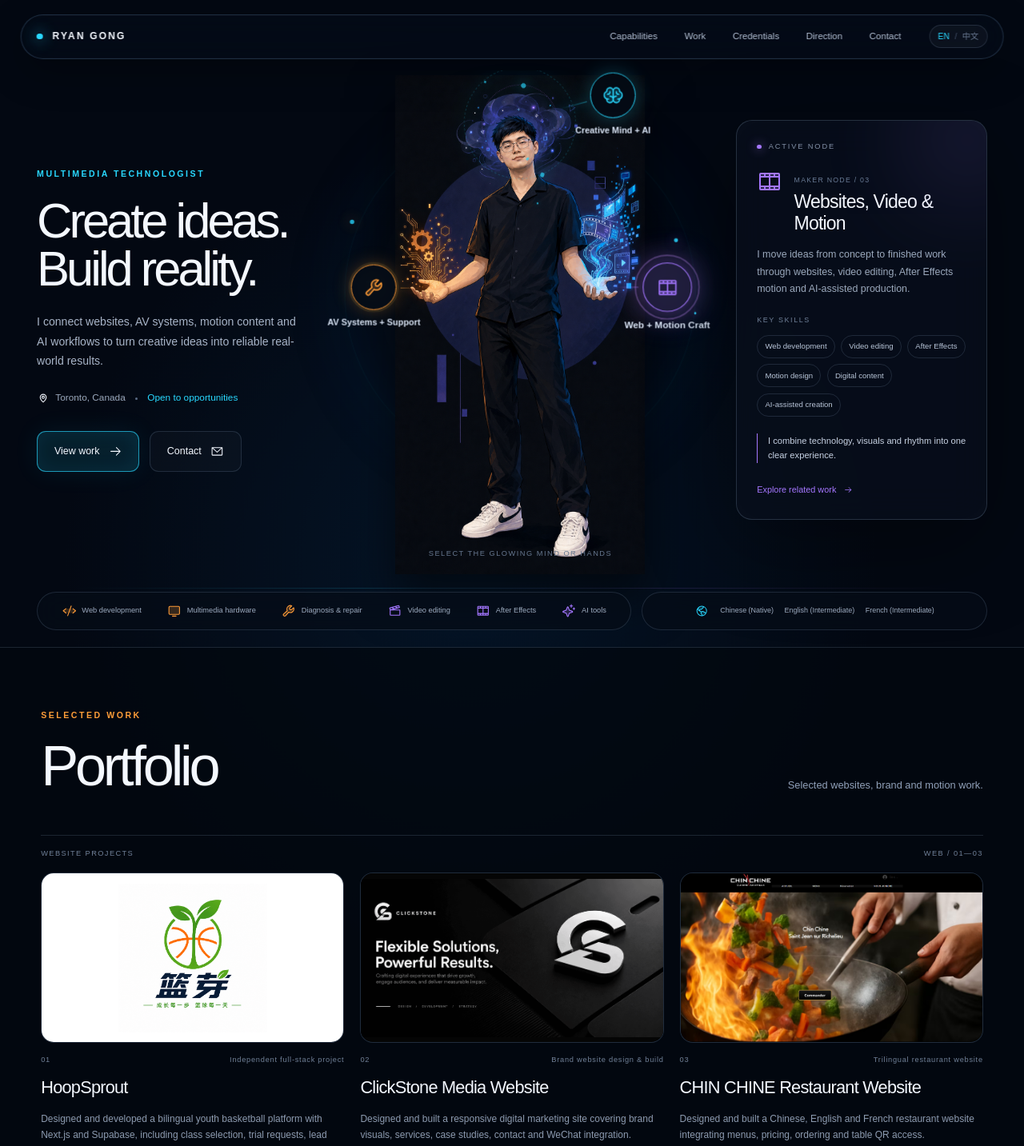
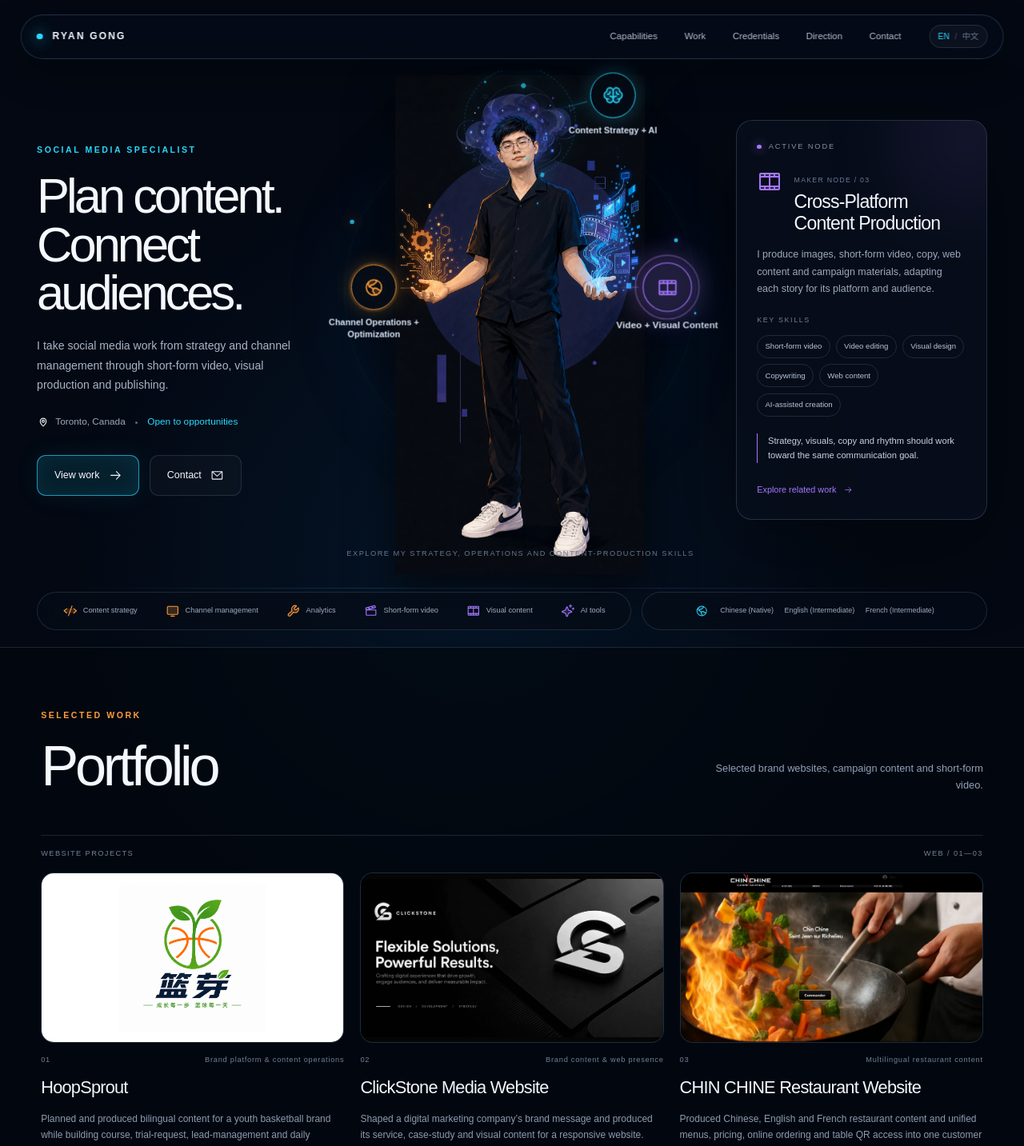
Before and after one commit to ryangong3/ryangong3.github.io, a Next.js app: page / in a window 1280 px wide. Shown: the top 1433 px of the page at 80% size. Built offline with nearby package versions, Linux system fonts and the light colour scheme.

Commit message:
Reposition portfolio for social media roles

```diff
--- a/app/layout.tsx
+++ b/app/layout.tsx
@@ -23,9 +23,9 @@ export async function generateMetadata(): Promise<Metadata> {
     requestHeaders.get("x-forwarded-proto") ??
     (host.startsWith("localhost") ? "http" : "https");
   const baseUrl = new URL(`${protocol}://${host}`);
-  const title = "Ryan Gong | Creative Technologist";
+  const title = "Ryan Gong | Social Media Specialist";
   const description =
-    "一份可以探索的互动简历：网站制作、视频与动效、多媒体设备和软硬件故障排查。";
+    "Ryan Gong 的互动作品集：社交媒体策略、账号运营、短视频制作、品牌内容与数字营销。";
 
   return {
     metadataBase: baseUrl,
@@ -40,7 +40,7 @@ export async function generateMetadata(): Promise<Metadata> {
           url: new URL("/og.png", baseUrl).toString(),
           width: 1672,
           height: 941,
-          alt: "Creative Technologist interactive portfolio",
+          alt: "Ryan Gong social media specialist portfolio",
         },
       ],
     },
--- a/app/page.tsx
+++ b/app/page.tsx
@@ -29,60 +29,60 @@ const zoneOrder: ZoneKey[] = ["mind", "repair", "create"];
 const zoneContent = {
   zh: {
     mind: {
-      eyebrow: "创意节点 / 01",
-      short: "创意思维 + AI",
-      title: "创意、AI 与持续学习",
+      eyebrow: "策略节点 / 01",
+      short: "内容策略 + AI",
+      title: "社交媒体策略与内容策划",
       description:
-        "我习惯从不确定的问题里寻找可能性，把天马行空的想法整理成能够被制作、测试和使用的方案。",
-      skills: ["AI 创作工具", "创意构思", "快速学习", "中文母语", "英语中级", "法语中级"],
-      note: "让工具服务于想法，而不是让想法被工具限制。",
+        "我从品牌目标、受众需求和平台语境出发，把主题转化为可执行的内容方向、发布计划与传播创意。",
+      skills: ["内容策略", "受众洞察", "选题策划", "内容日历", "AI 创作工具", "跨文化沟通"],
+      note: "每一条内容都应有明确的受众、目的和表达方式。",
     },
     repair: {
-      eyebrow: "技术节点 / 02",
-      short: "AV 系统 + 排障",
-      title: "设备、维修与故障排查",
+      eyebrow: "运营节点 / 02",
+      short: "平台运营 + 优化",
+      title: "平台运营与数据复盘",
       description:
-        "我熟悉多媒体设备和电脑软硬件，能够沿着信号、系统与使用场景逐层定位问题，并恢复稳定运行。",
-      skills: ["AV 多媒体设备", "电脑软硬件", "系统排障", "设备安装", "信号链检查", "现场技术支持"],
-      note: "先复现问题，再缩小范围，最后验证解决方案。",
+        "我能够维护社交账号与公开信息，跟进评论和用户反馈，并结合内容表现与平台趋势持续调整运营方向。",
+      skills: ["账号运营", "内容发布", "评论管理", "数据分析", "趋势观察", "持续优化"],
+      note: "用数据判断内容表现，再把洞察带回下一轮创作。",
     },
     create: {
       eyebrow: "制作节点 / 03",
-      short: "网站 + 动态视觉",
-      title: "网站、视频与动态视觉",
+      short: "视频 + 视觉内容",
+      title: "跨平台数字内容制作",
       description:
-        "我可以把内容从概念推进到成品：制作网站、剪辑视频、完成 AE 动效，并用 AI 提高创作效率。",
-      skills: ["网站开发", "视频剪辑", "After Effects", "动态设计", "数字内容", "AI 辅助创作"],
-      note: "把技术、画面与节奏组织成一次完整体验。",
+        "我可以独立完成图片、短视频、文案、网页内容与宣传素材，让同一主题适配不同平台和受众。",
+      skills: ["短视频制作", "视频剪辑", "视觉设计", "文案内容", "网页内容", "AI 辅助创作"],
+      note: "让策略、画面、文案与节奏共同服务传播目标。",
     },
   },
   en: {
     mind: {
-      eyebrow: "CREATIVE NODE / 01",
-      short: "Creative Mind + AI",
-      title: "Creative Thinking, AI & Learning",
+      eyebrow: "STRATEGY NODE / 01",
+      short: "Content Strategy + AI",
+      title: "Social Strategy & Content Planning",
       description:
-        "I find possibilities inside uncertain problems and shape ambitious ideas into solutions that can be built, tested and used.",
-      skills: ["AI creation tools", "Creative ideation", "Fast learner", "Native Chinese", "Intermediate English", "Intermediate French"],
-      note: "Tools should serve ideas, not limit them.",
+        "I turn brand goals, audience needs and platform context into practical content directions, publishing plans and campaign ideas.",
+      skills: ["Content strategy", "Audience insight", "Editorial planning", "Content calendars", "AI creation tools", "Cross-cultural communication"],
+      note: "Every post should have a clear audience, purpose and point of view.",
     },
     repair: {
-      eyebrow: "TECH NODE / 02",
-      short: "AV Systems + Support",
-      title: "Equipment, Repair & Troubleshooting",
+      eyebrow: "OPERATIONS NODE / 02",
+      short: "Channel Operations + Optimization",
+      title: "Channel Management & Performance Review",
       description:
-        "I work comfortably across multimedia equipment, computer hardware and software, tracing issues through signals and systems until they are stable.",
-      skills: ["AV equipment", "Computer hardware", "System troubleshooting", "Equipment setup", "Signal-chain checks", "On-site support"],
-      note: "Reproduce the issue, narrow the scope, then verify the solution.",
+        "I maintain social accounts and public information, respond to audience feedback, and refine content using performance signals and platform trends.",
+      skills: ["Channel management", "Publishing", "Community feedback", "Performance analysis", "Trend monitoring", "Optimization"],
+      note: "I use performance insights to make the next round of content stronger.",
     },
     create: {
       eyebrow: "MAKER NODE / 03",
-      short: "Web + Motion Craft",
-      title: "Websites, Video & Motion",
+      short: "Video + Visual Content",
+      title: "Cross-Platform Content Production",
       description:
-        "I move ideas from concept to finished work through websites, video editing, After Effects motion and AI-assisted production.",
-      skills: ["Web development", "Video editing", "After Effects", "Motion design", "Digital content", "AI-assisted creation"],
-      note: "I combine technology, visuals and rhythm into one clear experience.",
+        "I produce images, short-form video, copy, web content and campaign materials, adapting each story for its platform and audience.",
+      skills: ["Short-form video", "Video editing", "Visual design", "Copywriting", "Web content", "AI-assisted creation"],
+      note: "Strategy, visuals, copy and rhythm should work toward the same communication goal.",
     },
   },
 } as const;
@@ -92,14 +92,14 @@ const websites = [
     index: "01",
     title: "篮芽 HoopSprout",
     titleEn: "HoopSprout",
-    type: "全栈开发个人项目",
-    typeEn: "Independent full-stack project",
+    type: "品牌平台与内容运营工具",
+    typeEn: "Brand platform & content operations",
     url: "https://www.hoopsprout.ca/",
     image: "/portfolio/hoopsprout-logo.png",
     description:
-      "独立设计并开发青少年篮球课程双语平台，基于 Next.js 与 Supabase 实现家长选课、试听申请、机构线索 CRM 和运营后台。",
+      "围绕青少年篮球品牌独立策划并制作双语网站内容，同时搭建课程展示、试听申请、客户线索与日常运营工具。",
     descriptionEn:
-      "Designed and developed a bilingual youth basketball platform with Next.js and Supabase, including class selection, trial requests, lead CRM and operations tools.",
+      "Planned and produced bilingual content for a youth basketball brand while building course, trial-request, lead-management and daily operations tools.",
     tags: ["Next.js", "Supabase", "双语平台", "CRM"],
     tagsEn: ["Next.js", "Supabase", "Bilingual", "CRM"],
   },
@@ -107,14 +107,14 @@ const websites = [
     index: "02",
     title: "ClickStone Media 官网",
     titleEn: "ClickStone Media Website",
-    type: "品牌网站设计与搭建",
-    typeEn: "Brand website design & build",
+    type: "品牌内容与网站呈现",
+    typeEn: "Brand content & web presence",
     url: "https://clickstonemedia.ca/",
     image: "/portfolio/clickstone.png",
     description:
-      "独立完成数字营销公司官网的品牌视觉、服务介绍、案例展示、联系表单与微信二维码，支持电脑端和移动端浏览。",
+      "独立梳理数字营销公司的品牌表达，制作服务介绍、案例内容、视觉素材与联系入口，并完成移动端适配。",
     descriptionEn:
-      "Designed and built a responsive digital marketing site covering brand visuals, services, case studies, contact and WeChat integration.",
+      "Shaped a digital marketing company’s brand message and produced its service, case-study and visual content for a responsive website.",
     tags: ["Wix", "Canva", "AI 工具", "响应式设计"],
     tagsEn: ["Wix", "Canva", "AI tools", "Responsive"],
   },
@@ -122,14 +122,14 @@ const websites = [
     index: "03",
     title: "CHIN CHINE 餐厅官网",
     titleEn: "CHIN CHINE Restaurant Website",
-    type: "中英法三语餐饮网站",
-    typeEn: "Trilingual restaurant website",
+    type: "餐饮品牌多语内容",
+    typeEn: "Multilingual restaurant content",
     url: "https://www.chinchine.ca/",
     image: "/portfolio/chinchine-site.png",
     description:
-      "独立设计并搭建中英法三语餐厅网站，整合菜单、价格展示、在线点餐、桌面二维码入口与订单系统。",
+      "为餐厅整理并制作中英法三语品牌内容，将菜单、价格、在线点餐与桌面二维码入口整合为一致的顾客体验。",
     descriptionEn:
-      "Designed and built a Chinese, English and French restaurant website integrating menus, pricing, ordering and table QR access.",
+      "Produced Chinese, English and French restaurant content and unified menus, pricing, online ordering and table QR access into one customer journey.",
     tags: ["Wix", "GloriaFood", "三语网站", "在线点餐"],
     tagsEn: ["Wix", "GloriaFood", "Trilingual", "Online ordering"],
   },
@@ -170,30 +170,30 @@ const copy = {
   zh: {
     nav: ["能力", "作品", "教育与认证", "方向", "联系"],
     switchLabel: "Switch to English",
-    kicker: "MULTIMEDIA TECHNOLOGIST",
-    title: ["创造想法。", "构建现实。"],
+    kicker: "SOCIAL MEDIA SPECIALIST",
+    title: ["策划内容。", "连接受众。"],
     intro:
-      "我是一名多媒体技术创作者，把网站、AV 系统、视频动效与 AI 工作流连接起来，让创意真正落地。",
+      "我是一名社交媒体专家，能够从内容策略、账号运营到短视频与视觉制作，完整推进品牌的数字传播。",
     location: "多伦多，加拿大",
     availability: "正在寻找新机会",
     viewWork: "查看作品",
     contact: "联系我",
-    nodeHint: "选择发光的头部或双手",
+    nodeHint: "探索我的策略、运营与内容制作能力",
     activeNode: "当前节点",
     keySkills: "核心技能",
     exploreRelated: "查看相关作品",
-    skillStrip: ["网站开发", "多媒体设备", "诊断与维修", "视频剪辑", "After Effects", "AI 工具"],
+    skillStrip: ["内容策略", "账号运营", "数据分析", "短视频制作", "视觉内容", "AI 工具"],
     languages: ["中文（母语）", "英语（中级）", "法语（中级）"],
     workEyebrow: "SELECTED WORK",
     portfolioTitle: "作品集",
-    portfolioIntro: "网站、品牌与动态影像项目。",
+    portfolioIntro: "品牌网站、推广内容与短视频作品。",
     websites: "网站项目",
     films: "视频作品",
     visit: "访问网站",
     play: "站内播放",
     credentialsEyebrow: "EDUCATION / CREDENTIALS",
     credentialsTitle: "教育与认证",
-    credentialsIntro: "专业学习与行业认证，为技术制作和内容运营打下基础。",
+    credentialsIntro: "数字媒体学习与全媒体运营认证，为内容策划、制作和平台运营打下基础。",
     credentials: [
       {
         type: "学士学位",
@@ -210,7 +210,7 @@ const copy = {
     ],
     experienceEyebrow: "WORK EXPERIENCE / CHINA + CANADA",
     experienceTitle: "工作经历",
-    experienceIntro: "社交媒体运营、数字内容制作与线上推广职责。",
+    experienceIntro: "覆盖内容策划、账号管理、数字制作、线上推广与运营优化。",
     experiences: [
       {
         title: "社交媒体专员（加拿大）",
@@ -232,19 +232,19 @@ const copy = {
         ],
       },
     ],
-    rolesEyebrow: "DIRECTION / TORONTO",
-    rolesTitle: "适合我的工作方向",
+    rolesEyebrow: "SOCIAL MEDIA / TORONTO",
+    rolesTitle: "我的专业方向",
     roles: [
-      ["AV / IT Support Technician", "会议与多媒体设备、现场技术支持、电脑软硬件和系统故障排查。"],
-      ["Multimedia Technician", "连接设备、网站、视频与数字内容的跨领域制作和技术支持。"],
-      ["Digital Content Producer", "视频剪辑、AE 动效、网页内容和 AI 辅助的多平台视觉制作。"],
+      ["Social Media Specialist", "制定内容方向、维护社交账号、管理发布节奏，并根据受众反馈持续优化。"],
+      ["Content Creator", "独立完成图片、文案、短视频与活动素材，适配不同平台和传播场景。"],
+      ["Digital Content Producer", "整合视频剪辑、动态视觉、网页内容与 AI 工具，推进跨平台内容生产。"],
     ],
     contactEyebrow: "LET’S CONNECT",
-    contactTitle: "需要一个同时懂创意与技术的人？",
-    contactCopy: "我目前在多伦多寻找多媒体技术、AV / IT 支持与数字内容相关机会。",
+    contactTitle: "需要一位能把策略变成内容的人？",
+    contactCopy: "我目前在多伦多寻找社交媒体运营、内容创作与数字营销相关机会。",
     email: "发送邮件",
     phone: "拨打电话",
-    footer: "Ryan Gong · Creative Technologist · Toronto",
+    footer: "Ryan Gong · Social Media Specialist · Toronto",
     nowPlaying: "正在播放",
     closeVideo: "关闭视频",
     youtube: "在 YouTube 打开",
@@ -252,30 +252,30 @@ const copy = {
   en: {
     nav: ["Capabilities", "Work", "Credentials", "Direction", "Contact"],
     switchLabel: "切换至中文",
-    kicker: "MULTIMEDIA TECHNOLOGIST",
-    title: ["Create ideas.", "Build reality."],
+    kicker: "SOCIAL MEDIA SPECIALIST",
+    title: ["Plan content.", "Connect audiences."],
     intro:
-      "I connect websites, AV systems, motion content and AI workflows to turn creative ideas into reliable real-world results.",
+      "I take social media work from strategy and channel management through short-form video, visual production and publishing.",
     location: "Toronto, Canada",
     availability: "Open to opportunities",
     viewWork: "View work",
     contact: "Contact",
-    nodeHint: "Select the glowing mind or hands",
+    nodeHint: "Explore my strategy, operations and content-production skills",
     activeNode: "Active node",
     keySkills: "Key skills",
     exploreRelated: "Explore related work",
-    skillStrip: ["Web development", "Multimedia hardware", "Diagnosis & repair", "Video editing", "After Effects", "AI tools"],
+    skillStrip: ["Content strategy", "Channel management", "Analytics", "Short-form video", "Visual content", "AI tools"],
     languages: ["Chinese (Native)", "English (Intermediate)", "French (Intermediate)"],
     workEyebrow: "SELECTED WORK",
     portfolioTitle: "Portfolio",
-    portfolioIntro: "Selected websites, brand and motion work.",
+    portfolioIntro: "Selected brand websites, campaign content and short-form video.",
     websites: "Website projects",
     films: "Video projects",
     visit: "Visit website",
     play: "Play here",
     credentialsEyebrow: "EDUCATION / CREDENTIALS",
     credentialsTitle: "Education & Credentials",
-    credentialsIntro: "Academic training and industry certification supporting my technical and creative work.",
+    credentialsIntro: "Digital media education and all-media certification supporting content strategy, production and channel operations.",
     credentials: [
       {
         type: "Bachelor’s Degree",
@@ -292,7 +292,7 @@ const copy = {
     ],
     experienceEyebrow: "WORK EXPERIENCE / CHINA + CANADA",
     experienceTitle: "Work Experience",
-    experienceIntro: "Social media, digital content and online promotion responsibilities.",
+    experienceIntro: "Content planning, channel management, digital production, online promotion and performance optimization.",
     experiences: [
       {
         title: "Social Media Specialist — Canada",
@@ -314,19 +314,19 @@ const copy = {
         ],
       },
     ],
-    rolesEyebrow: "DIRECTION / TORONTO",
-    rolesTitle: "Roles I’m a strong fit for",
+    rolesEyebrow: "SOCIAL MEDIA / TORONTO",
+    rolesTitle: "My professional focus",
     roles: [
-      ["AV / IT Support Technician", "Conference and multimedia equipment, on-site support, computer hardware, software and system troubleshooting."],
-      ["Multimedia Technician", "Cross-disciplinary production and technical support connecting equipment, websites, video and digital content."],
-      ["Digital Content Producer", "Video editing, After Effects motion, web content and AI-assisted visual production across platforms."],
+      ["Social Media Specialist", "Content direction, channel management, publishing cadence and ongoing optimization informed by audience feedback."],
+      ["Content Creator", "Independent production of images, copy, short-form video and campaign assets for different platforms and contexts."],
+      ["Digital Content Producer", "Integrated video editing, motion graphics, web content and AI tools for cross-platform production."],
     ],
     contactEyebrow: "LET’S CONNECT",
-    contactTitle: "Need someone who speaks both creative and technical?",
-    contactCopy: "I’m looking for multimedia technology, AV / IT support and digital content opportunities in Toronto.",
+    contactTitle: "Need someone who can turn strategy into content?",
+    contactCopy: "I’m looking for social media, content creation and digital marketing opportunities in Toronto.",
     email: "Email Ryan",
     phone: "Call me",
-    footer: "Ryan Gong · Creative Technologist · Toronto",
+    footer: "Ryan Gong · Social Media Specialist · Toronto",
     nowPlaying: "NOW PLAYING",
     closeVideo: "Close video",
     youtube: "Open on YouTube",
@@ -335,7 +335,7 @@ const copy = {
 
 const zoneIcons = {
   mind: Brain,
-  repair: Wrench,
+  repair: GlobeHemisphereWest,
   create: FilmStrip,
 };
 
```
Also changed, not shown: 1 other file (tests, documents, lock files or other folders).
